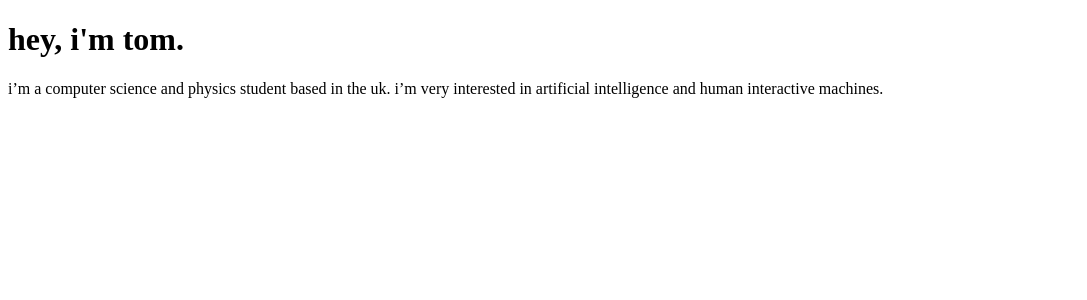
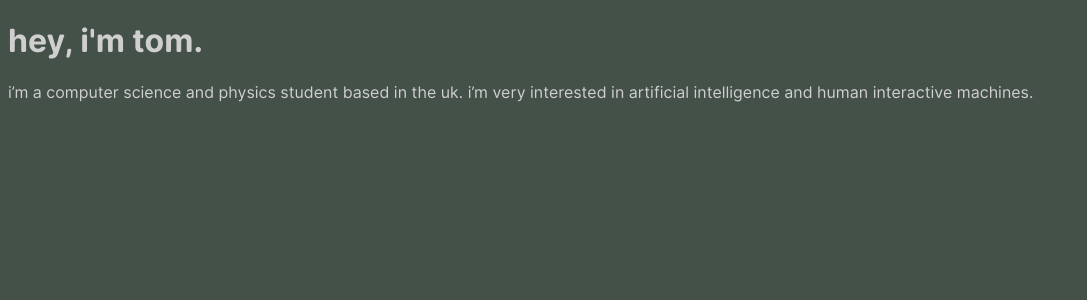
Before and after one commit to t0mcumm1ngs/tomcummings.me, a Python web app: template templates/home.html in a window 1280 px wide. Shown: the top 300 px of the page, without its empty margins (0-1087 px from the left). Run offline with Jinja, Linux system fonts and the light colour scheme; the template is opened without the code that fills it, so the values that code supplies are empty.

Commit message:
Update styles.css
Add general body formatting to styles.css

```diff
--- a/static/css/styles.css
+++ b/static/css/styles.css
@@ -29,3 +29,11 @@
 }
 
 /* ------------------------------ */
+
+body {
+    background-color: #445149;
+    font-family: 'Open Runde', sans-serif;
+    font-weight: 400;
+    font-size: 100%; /* 100% represents the default font size of the browser */
+    color: #CFCFCF;
+}
```
